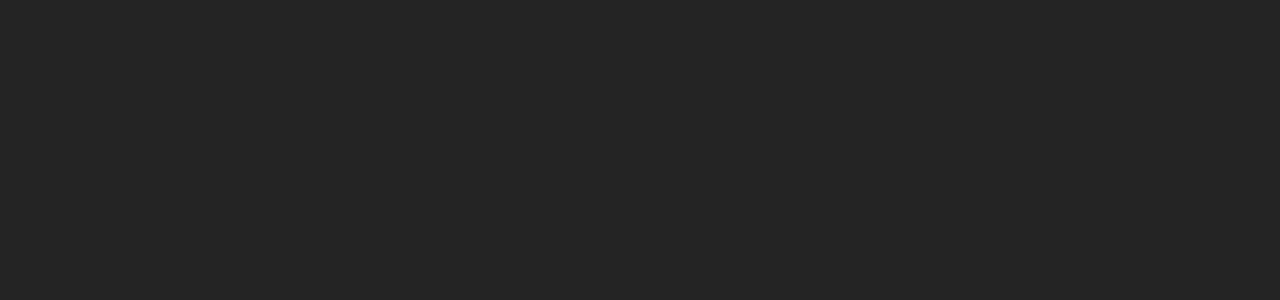
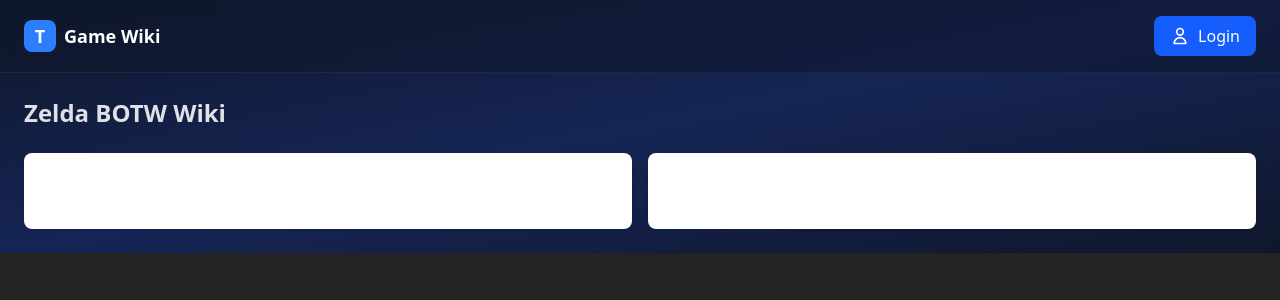
Before and after one commit to FullStackAdrian/gamewiki-front, a React (Vite) app: page /zelda in a window 1280 px wide. Before the commit this address had no page. Shown: the top 300 px of the page. Built offline with nearby package versions, Linux system fonts and the light colour scheme.

Commit message:
sorted routes for zelda

```diff
--- a/src/application/App.tsx
+++ b/src/application/App.tsx
@@ -1,6 +1,7 @@
 import "./App.css";
 import { BrowserRouter, Routes, Route, Navigate } from "react-router-dom";
 import MainLayout from "./shared/components/layouts/MainLayout";
+import ZeldaBOTWPage from "./features/ZeldaBOTW/ZeldaBOTWPage";
 import MonstersView from "./features/ZeldaBOTW/Monsters/views/MonstersView";
 import MonsterView from "./features/ZeldaBOTW/Monsters/views/MonsterView";
 import UpdateMonsterView from "./features/ZeldaBOTW/Monsters/views/UpdateMonsterView";
@@ -30,30 +31,17 @@
           />
 
           <Route path="*" element={<Navigate to="/" replace />} /> */}
-        <Route
-          path="/"
-          element={
-            <MainLayout>
-              <MonstersView />
-            </MainLayout>
-          }
-        ></Route>
-        <Route
-          path="/monster"
-          element={
-            <MainLayout>
-              <MonsterView />
-            </MainLayout>
-          }
-        />
-        <Route
-          path="/edit"
-          element={
-            <MainLayout>
-              <UpdateMonsterView />
-            </MainLayout>
-          }
-        />
+
+        <Route path="/" element={<Navigate to="/zelda" replace />} />
+
+        {/* Rutas de Zelda */}
+        <Route path="/zelda" element={<MainLayout><ZeldaBOTWPage /></MainLayout>} />
+
+        <Route path="/zelda/monsters" element={<MainLayout><MonstersView /></MainLayout>} />
+        <Route path="/zelda/monster" element={<MainLayout><MonsterView /></MainLayout>} />
+        <Route path="/zelda/monster/edit" element={<MainLayout><UpdateMonsterView /></MainLayout>} />
+
+        {/* Aquí luego añadirías /zelda/materials... */}
       </Routes>
     </BrowserRouter>
   );
--- a/src/application/features/ZeldaBOTW/Monsters/components/containers/MonsterDetailedContainer.tsx
+++ b/src/application/features/ZeldaBOTW/Monsters/components/containers/MonsterDetailedContainer.tsx
@@ -15,14 +15,14 @@
     return (
       <div className="text-center p-8">
         <p className="text-gray-600">Monstruo no encontrado</p>
-        <GoBackButton route="/"></GoBackButton>
+        <GoBackButton route="/zelda/monsters"></GoBackButton>
       </div>
     );
   }
 
   return (
     <div className="m-4">
-      <GoBackButton route="/"></GoBackButton>
+      <GoBackButton route="/zelda/monsters"></GoBackButton>
       <DetailCard
         image={monster.image}
         imageAlt={monster.name}
--- a/src/application/features/ZeldaBOTW/Monsters/components/containers/MonsterFormContainer.tsx
+++ b/src/application/features/ZeldaBOTW/Monsters/components/containers/MonsterFormContainer.tsx
@@ -112,7 +112,7 @@
         <h2 className="text-2xl font-bold text-slate-100">
           {monsterId ? "Editar Monstruo" : "Crear Nuevo Monstruo"}
         </h2>
-        <GoBackButton route='/' ></GoBackButton>
+        <GoBackButton route='/zelda/monsters' ></GoBackButton>
       </div>
 
       <MonsterForm
--- a/src/application/features/ZeldaBOTW/Monsters/components/containers/MonstersContainer.tsx
+++ b/src/application/features/ZeldaBOTW/Monsters/components/containers/MonstersContainer.tsx
@@ -1,5 +1,7 @@
 import React, { useMemo } from "react";
+import { useNavigate } from "react-router-dom";
 import { MonsterRepository } from "../../../../../../infrastructure/features/ZeldaBOTW/Monsters/MonsterRepository";
+import type { MonsterModelInterface } from "../../../../../../domain/features/ZeldaBOTW/Monsters/MonsterModelInterface";
 import { MonsterUsecase } from "../../MonsterUsecase";
 import { MonsterService } from "../../MonsterService";
 import useMonstersHook from "../../hooks/useMonstersHook";
@@ -19,7 +21,14 @@
     [monsterService],
   );
 
-  const { monsters, handleSelectMonster, deleteMonster, isLoading, error, } = useMonstersHook(monsterUsecase);
+  const navigate = useNavigate();
+
+  const { monsters, deleteMonster, isLoading, error, } = useMonstersHook(monsterUsecase);
+
+  const handleSelectMonster = (monster: MonsterModelInterface) => {
+    navigate("/zelda/monster", { state: { monster } });
+  };
+
 
   if (isLoading) {
     return <Loading message="Cargando monstruos..." />;
--- a/src/application/features/ZeldaBOTW/Monsters/components/ui/MonsterCard.tsx
+++ b/src/application/features/ZeldaBOTW/Monsters/components/ui/MonsterCard.tsx
@@ -24,7 +24,7 @@
 
   const handleEdit = (event: React.MouseEvent<HTMLButtonElement>) => {
     event.stopPropagation();
-    navigate("/edit", { state: { monster } });
+    navigate("/zelda/monster/edit", { state: { monster } });
   };
 
   return (
--- a/src/application/features/ZeldaBOTW/Monsters/hooks/useMonstersHook.ts
+++ b/src/application/features/ZeldaBOTW/Monsters/hooks/useMonstersHook.ts
@@ -1,12 +1,10 @@
 import { useEffect, useState } from "react";
 import useLoading from "../../../../shared/hooks/useLoading";
-import { useNavigate } from "react-router-dom";
 //types
 import type { MonsterUsecaseInterface } from "../../../../../domain/features/ZeldaBOTW/Monsters/MonsterUsecaseInterface";
 import type { MonsterModelInterface } from "../../../../../domain/features/ZeldaBOTW/Monsters/MonsterModelInterface";
 
 const useMonstersHook = (monsterUsecase: MonsterUsecaseInterface) => {
-  const navigate = useNavigate();
   const [monsters, setMonsters] = useState<MonsterModelInterface[]>([]);
   const [error, setError] = useState<string | null>(null);
   const { isLoading, startLoading, stopLoading } = useLoading();
@@ -27,9 +25,6 @@
     fetchMonsters();
   }, [monsterUsecase]);
 
-  const handleSelectMonster = (monster: MonsterModelInterface) => {
-    navigate("/monster", { state: { monster } });
-  };
 
   const deleteMonster = async (id: number) => {
     try {
@@ -43,7 +38,7 @@
     }
   };
 
-  return { monsters, isLoading, error, handleSelectMonster, deleteMonster };
+  return { monsters, isLoading, error, deleteMonster };
 };
 
 export default useMonstersHook;
--- /dev/null
+++ b/src/application/features/ZeldaBOTW/ZeldaBOTWPage.tsx
@@ -0,0 +1,20 @@
+import { useNavigate } from "react-router-dom";
+import { Card } from "../../shared/components/ui/cards/Card";
+
+export default function ZeldaBOTWPage() {
+  const navigate = useNavigate();
+
+  return (
+    <div className="p-6">
+      <h1 className="text-2xl font-bold mb-6">Zelda BOTW Wiki</h1>
+      <div className="grid grid-cols-1 md:grid-cols-2 gap-4">
+        <Card onClick={() => navigate("/zelda/monsters")}>
+          <h2 className="text-xl font-bold">Monstruos</h2>
+        </Card>
+        <Card onClick={() => navigate("/zelda/materials")}>
+          <h2 className="text-xl font-bold">Materiales</h2>
+        </Card>
+      </div>
+    </div>
+  );
+}
```
